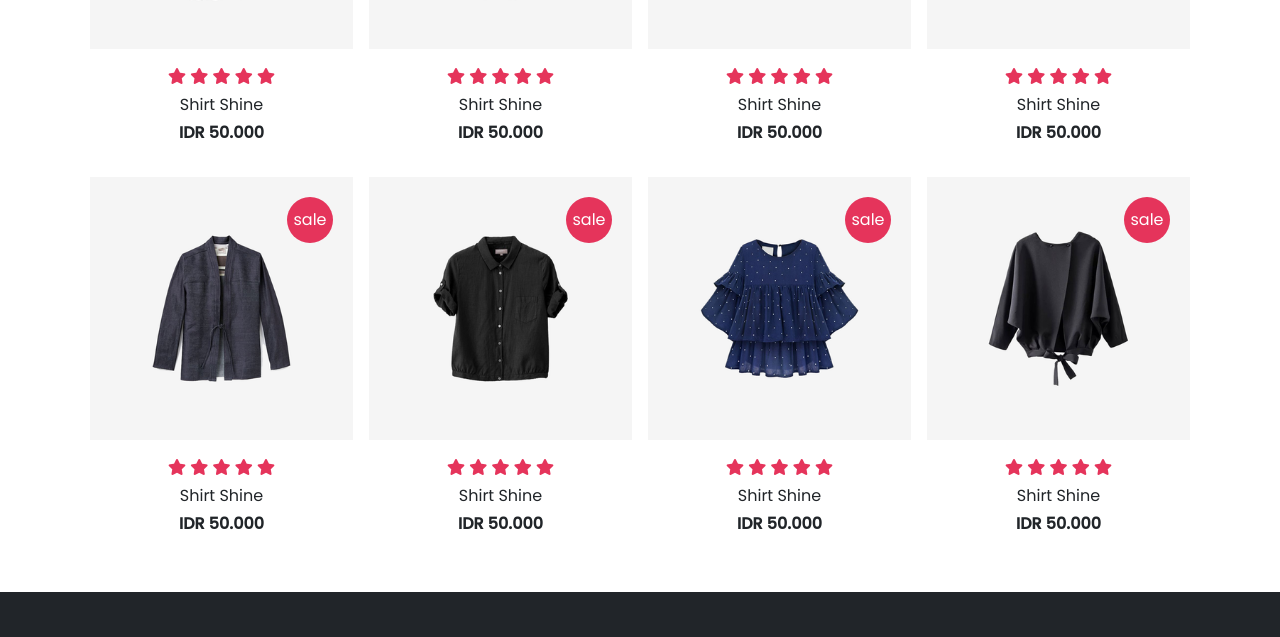
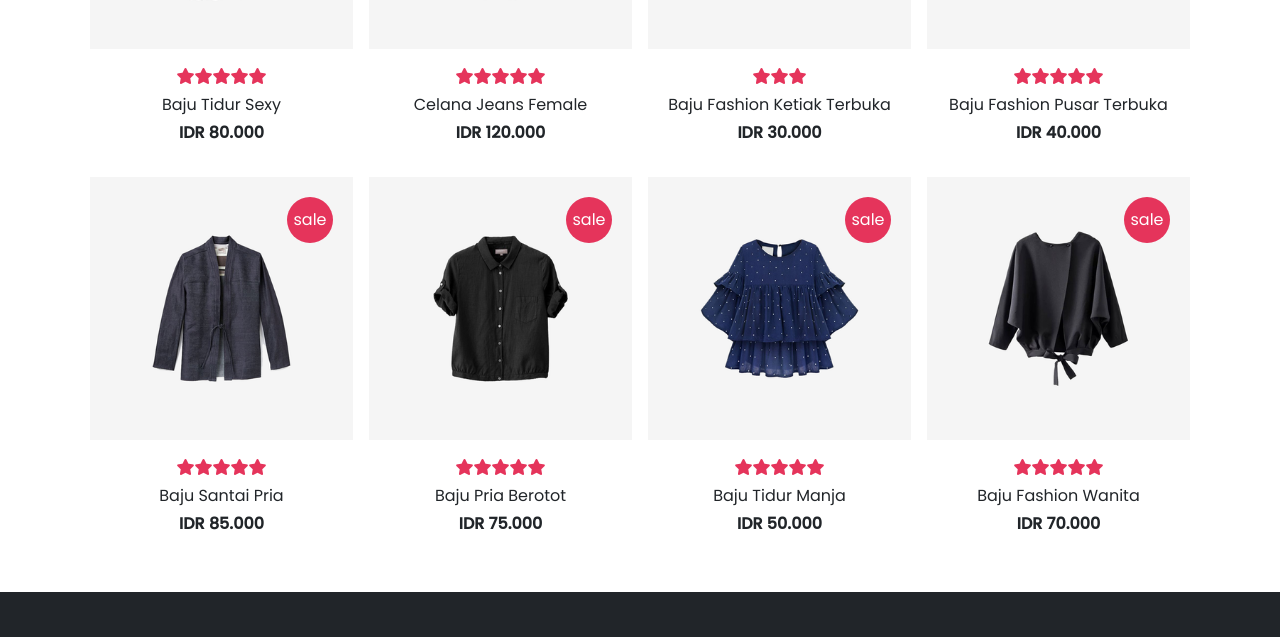
Before and after one commit to maulanadata/olshop-ui, a plain HTML site: page index.html in a window 1280 px wide. Shown: the part 1266-1903 px from the top of the page. Drawn offline with nearby package versions, Linux system fonts and the light colour scheme; a web font is replaced by a local one.

Commit message:
code rating diganti javascript

```diff
--- a/index.html
+++ b/index.html
@@ -110,18 +110,12 @@
     <section id="collection" class="py-5">
       <div class="container">
         <div class="title text-center">
-          <h2 class="position-relative d-inline-block">Produk Kami</h2>
+          <h2 class="position-relative d-inline-block"> Produk Kami </h2>
         </div>
 
         <div class="row g-0">
-          <div
-            class="d-flex flex-wrap justify-content-center mt-5 filter-button-group"
-          >
-            <button
-              type="button"
-              class="btn m-2 text-dark active-filter-btn"
-              data-filter="*"
-            >
+          <div class="d-flex flex-wrap justify-content-center mt-5 filter-button-group">
+            <button type="button" class="btn m-2 text-dark active-filter-btn" data-filter="*">
               Semua
             </button>
             <button type="button" class="btn m-2 text-dark" data-filter=".best">
@@ -142,62 +136,58 @@
                   <img src="images/c_formal_gray_shirt.png" class="w-100" />
                   <span
                     class="position-absolute bg-primary text-white d-flex align-items-center justify-content-center"
-                    >sale</span
-                  >
+                    > sale
+                  </span>
                 </div>
                 <div class="text-center">
+									<!-- Rating -->
 									<div class="rating mt-3">
-                    <span class="text-primary"
-                      ><i class="fas fa-star"></i
-                    ></span>
-                    <span class="text-primary"
-                      ><i class="fas fa-star"></i
-                    ></span>
-                    <span class="text-primary"
-                      ><i class="fas fa-star"></i
-                    ></span>
-                    <span class="text-primary"
-                      ><i class="fas fa-star"></i
-                    ></span>
-                    <span class="text-primary"
-                      ><i class="fas fa-star"></i
-                    ></span>
+										<script>
+											function res(){
+												let jumlah = 5;
+												let result = "";
+												let kata = "<span class='text-primary'><i class='fas fa-star'></i></span>";
+												for (let i=1; i<=jumlah; i++){
+													result += kata;
+												}
+												document.write(result);
+											}
+											res();
+										</script>
 									</div>
-                  <p class="text-capitalize my-1">Shirt shine</p>
-                  <span class="fw-bold">IDR 50.000</span>
+                  <p class="text-capitalize my-1"> Baju Tidur Sexy </p>
+                  <span class="fw-bold"> IDR 80.000 </span>
                 </div>
               </a>
             </div>
 
             <div class="col-md-6 col-lg-4 col-xl-3 p-2 feat">
-              <a href="#" class="text-reset text-decoration-none">
+              <a href="./detail/celana-jeans-female.html" class="text-reset text-decoration-none">
                 <div class="collection-img position-relative">
                   <img src="images/c_pant_girl.png" class="w-100" />
                   <span
                     class="position-absolute bg-primary text-white d-flex align-items-center justify-content-center"
-                    >sale</span
-                  >
+                    > sale
+                  </span>
                 </div>
                 <div class="text-center">
+									<!-- Rating -->
 									<div class="rating mt-3">
-                    <span class="text-primary"
-                      ><i class="fas fa-star"></i
-                    ></span>
-                    <span class="text-primary"
-                      ><i class="fas fa-star"></i
-                    ></span>
-                    <span class="text-primary"
-                      ><i class="fas fa-star"></i
-                    ></span>
-                    <span class="text-primary"
-                      ><i class="fas fa-star"></i
-                    ></span>
-                    <span class="text-primary"
-                      ><i class="fas fa-star"></i
-                    ></span>
+										<script>
+											function res(){
+												let jumlah = 5;
+												let result = "";
+												let kata = "<span class='text-primary'><i class='fas fa-star'></i></span>";
+												for (let i=1; i<=jumlah; i++){
+													result += kata;
+												}
+												document.write(result);
+											}
+											res();
+										</script>
 									</div>
-                  <p class="text-capitalize my-1">Shirt shine</p>
-                  <span class="fw-bold">IDR 50.000</span>
+                  <p class="text-capitalize my-1"> Celana Jeans Female </p>
+                  <span class="fw-bold"> IDR 120.000 </span>
                 </div>
               </a>
             </div>
@@ -208,29 +198,27 @@
                   <img src="images/c_polo-shirt.png" class="w-100" />
                   <span
                     class="position-absolute bg-primary text-white d-flex align-items-center justify-content-center"
-                    >sale</span
-                  >
+                    > sale
+                  </span>
                 </div>
                 <div class="text-center">
+									<!-- Rating -->
 									<div class="rating mt-3">
-                    <span class="text-primary"
-                      ><i class="fas fa-star"></i
-                    ></span>
-                    <span class="text-primary"
-                      ><i class="fas fa-star"></i
-                    ></span>
-                    <span class="text-primary"
-                      ><i class="fas fa-star"></i
-                    ></span>
-                    <span class="text-primary"
-                      ><i class="fas fa-star"></i
-                    ></span>
-                    <span class="text-primary"
-                      ><i class="fas fa-star"></i
-                    ></span>
+										<script>
+											function res(){
+												let jumlah = 3;
+												let result = "";
+												let kata = "<span class='text-primary'><i class='fas fa-star'></i></span>";
+												for (let i=1; i<=jumlah; i++){
+													result += kata;
+												}
+												document.write(result);
+											}
+											res();
+										</script>
 									</div>
-                  <p class="text-capitalize my-1">Shirt shine</p>
-                  <span class="fw-bold">IDR 50.000</span>
+                  <p class="text-capitalize my-1"> Baju Fashion Ketiak Terbuka </p>
+                  <span class="fw-bold"> IDR 30.000 </span>
                 </div>
               </a>
             </div>
@@ -241,29 +229,27 @@
                   <img src="images/c_shirt-girl.png" class="w-100" />
                   <span
                     class="position-absolute bg-primary text-white d-flex align-items-center justify-content-center"
-                    >sale</span
-                  >
+                    > sale
+                  </span>
                 </div>
                 <div class="text-center">
+									<!-- Rating -->
 									<div class="rating mt-3">
-                    <span class="text-primary"
-                      ><i class="fas fa-star"></i
-                    ></span>
-                    <span class="text-primary"
-                      ><i class="fas fa-star"></i
-                    ></span>
-                    <span class="text-primary"
-                      ><i class="fas fa-star"></i
-                    ></span>
-                    <span class="text-primary"
-                      ><i class="fas fa-star"></i
-                    ></span>
-                    <span class="text-primary"
-                      ><i class="fas fa-star"></i
-                    ></span>
+										<script>
+											function res(){
+												let jumlah = 5;
+												let result = "";
+												let kata = "<span class='text-primary'><i class='fas fa-star'></i></span>";
+												for (let i=1; i<=jumlah; i++){
+													result += kata;
+												}
+												document.write(result);
+											}
+											res();
+										</script>
 									</div>
-                  <p class="text-capitalize my-1">Shirt shine</p>
-                  <span class="fw-bold">IDR 50.000</span>
+                  <p class="text-capitalize my-1"> Baju Fashion Pusar Terbuka </p>
+                  <span class="fw-bold"> IDR 40.000 </span>
                 </div>
               </a>
             </div>
@@ -274,29 +260,27 @@
                   <img src="images/c_t-shirt_men.png" class="w-100" />
                   <span
                     class="position-absolute bg-primary text-white d-flex align-items-center justify-content-center"
-                    >sale</span
-                  >
+                    > sale
+                  </span>
                 </div>
                 <div class="text-center">
+									<!-- Rating -->
 									<div class="rating mt-3">
-                    <span class="text-primary"
-                      ><i class="fas fa-star"></i
-                    ></span>
-                    <span class="text-primary"
-                      ><i class="fas fa-star"></i
-                    ></span>
-                    <span class="text-primary"
-                      ><i class="fas fa-star"></i
-                    ></span>
-                    <span class="text-primary"
-                      ><i class="fas fa-star"></i
-                    ></span>
-                    <span class="text-primary"
-                      ><i class="fas fa-star"></i
-                    ></span>
+										<script>
+											function res(){
+												let jumlah = 5;
+												let result = "";
+												let kata = "<span class='text-primary'><i class='fas fa-star'></i></span>";
+												for (let i=1; i<=jumlah; i++){
+													result += kata;
+												}
+												document.write(result);
+											}
+											res();
+										</script>
 									</div>
-                  <p class="text-capitalize my-1">Shirt shine</p>
-                  <span class="fw-bold">IDR 50.000</span>
+                  <p class="text-capitalize my-1"> Baju Santai Pria </p>
+                  <span class="fw-bold"> IDR 85.000 </span>
                 </div>
               </a>
             </div>
@@ -307,29 +291,27 @@
                   <img src="images/c_tunic-shirt_girl.png" class="w-100" />
                   <span
                     class="position-absolute bg-primary text-white d-flex align-items-center justify-content-center"
-                    >sale</span
-                  >
+                    > sale
+                  </span>
                 </div>
                 <div class="text-center">
+									<!-- Rating -->
 									<div class="rating mt-3">
-                    <span class="text-primary"
-                      ><i class="fas fa-star"></i
-                    ></span>
-                    <span class="text-primary"
-                      ><i class="fas fa-star"></i
-                    ></span>
-                    <span class="text-primary"
-                      ><i class="fas fa-star"></i
-                    ></span>
-                    <span class="text-primary"
-                      ><i class="fas fa-star"></i
-                    ></span>
-                    <span class="text-primary"
-                      ><i class="fas fa-star"></i
-                    ></span>
+										<script>
+											function res(){
+												let jumlah = 5;
+												let result = "";
+												let kata = "<span class='text-primary'><i class='fas fa-star'></i></span>";
+												for (let i=1; i<=jumlah; i++){
+													result += kata;
+												}
+												document.write(result);
+											}
+											res();
+										</script>
 									</div>
-                  <p class="text-capitalize my-1">Shirt shine</p>
-                  <span class="fw-bold">IDR 50.000</span>
+                  <p class="text-capitalize my-1"> Baju Pria Berotot </p>
+                  <span class="fw-bold"> IDR 75.000 </span>
                 </div>
               </a>
             </div>
@@ -340,29 +322,27 @@
                   <img src="images/c_undershirt.png" class="w-100" />
                   <span
                     class="position-absolute bg-primary text-white d-flex align-items-center justify-content-center"
-                    >sale</span
-                  >
+                    > sale
+                  </span>
                 </div>
                 <div class="text-center">
+									<!-- Rating -->
 									<div class="rating mt-3">
-                    <span class="text-primary"
-                      ><i class="fas fa-star"></i
-                    ></span>
-                    <span class="text-primary"
-                      ><i class="fas fa-star"></i
-                    ></span>
-                    <span class="text-primary"
-                      ><i class="fas fa-star"></i
-                    ></span>
-                    <span class="text-primary"
-                      ><i class="fas fa-star"></i
-                    ></span>
-                    <span class="text-primary"
-                      ><i class="fas fa-star"></i
-                    ></span>
+										<script>
+											function res(){
+												let jumlah = 5;
+												let result = "";
+												let kata = "<span class='text-primary'><i class='fas fa-star'></i></span>";
+												for (let i=1; i<=jumlah; i++){
+													result += kata;
+												}
+												document.write(result);
+											}
+											res();
+										</script>
 									</div>
-                  <p class="text-capitalize my-1">Shirt shine</p>
-                  <span class="fw-bold">IDR 50.000</span>
+                  <p class="text-capitalize my-1"> Baju Tidur Manja </p>
+                  <span class="fw-bold"> IDR 50.000 </span>
                 </div>
               </a>
             </div>
@@ -373,29 +353,28 @@
                   <img src="images/c_western-shirt.png" class="w-100" />
                   <span
                     class="position-absolute bg-primary text-white d-flex align-items-center justify-content-center"
-                    >sale</span
-                  >
+                    > sale
+                  </span>
                 </div>
                 <div class="text-center">
                   <div class="rating mt-3">
-                    <span class="text-primary"
-                      ><i class="fas fa-star"></i
-                    ></span>
-                    <span class="text-primary"
-                      ><i class="fas fa-star"></i
-                    ></span>
-                    <span class="text-primary"
-                      ><i class="fas fa-star"></i
-                    ></span>
-                    <span class="text-primary"
-                      ><i class="fas fa-star"></i
-                    ></span>
-                    <span class="text-primary"
-                      ><i class="fas fa-star"></i
-                    ></span>
+									<!-- Rating -->
+									<div class="rating mt-3">
+										<script>
+											function res(){
+												let jumlah = 5;
+												let result = "";
+												let kata = "<span class='text-primary'><i class='fas fa-star'></i></span>";
+												for (let i=1; i<=jumlah; i++){
+													result += kata;
+												}
+												document.write(result);
+											}
+											res();
+										</script>
 									</div>
-                  <p class="text-capitalize my-1">Shirt shine</p>
-                  <span class="fw-bold">IDR 50.000</span>
+                  <p class="text-capitalize my-1"> Baju Fashion Wanita </p>
+                  <span class="fw-bold"> IDR 70.000 </span>
                 </div>
               </a>
             </div>
```
Lines whose indentation alone changed are shown as unchanged.
